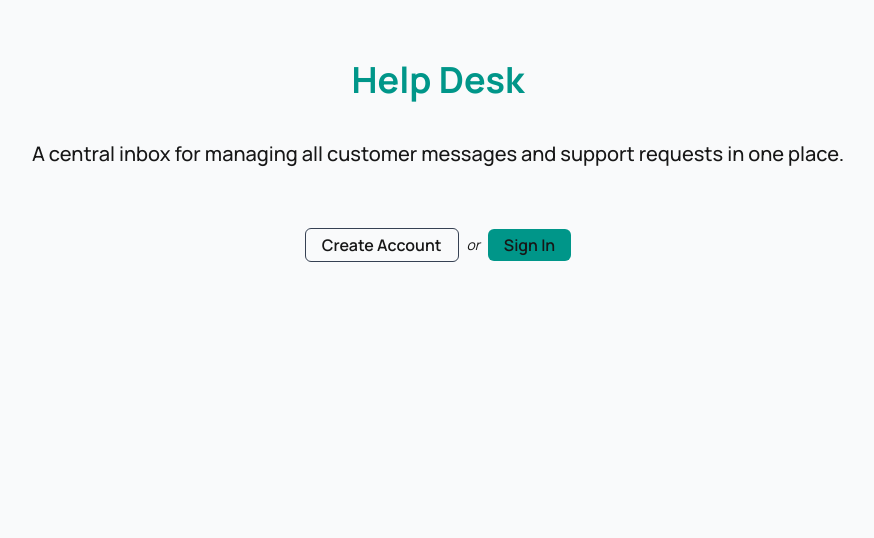
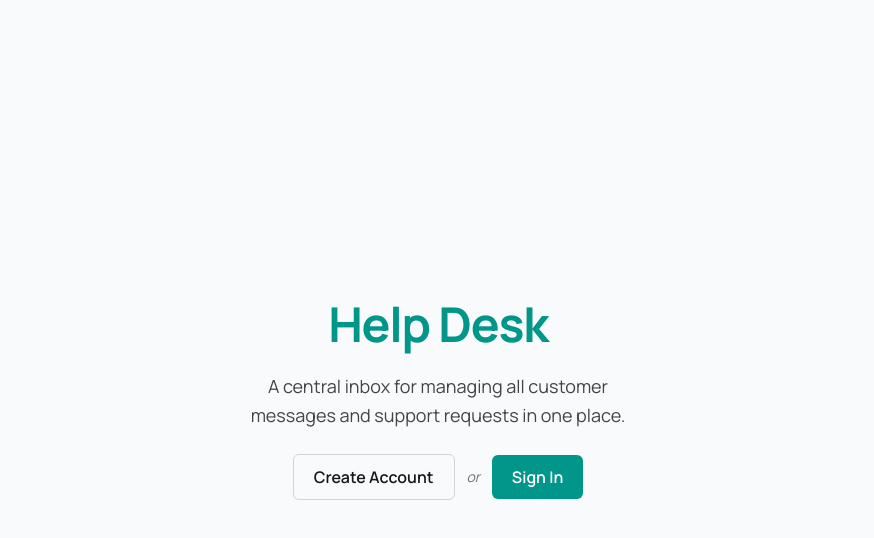
Before and after one commit to kiptalam1/helpdesk, a Next.js app: page / in a window 1280 px wide. Shown: the top 538 px of the page, without its empty margins (202-1076 px from the left). Built offline with nearby package versions, Linux system fonts and the light colour scheme.

Commit message:
fix app layout issues

```diff
--- a/app/layout.tsx
+++ b/app/layout.tsx
@@ -24,8 +24,10 @@ export default function RootLayout({
 }>) {
 	return (
 		<html lang="en" className={manrope.className}>
-			<body className="min-h-screen w-full antialiased mx-auto flex flex-col items-center bg-background text-text">
-				<main className="max-w-4xl p-4 sm:p-6 md:p-8 lg:p-10">{children}</main>
+			<body className="min-h-dvh antialiased bg-background text-text">
+				<main className="mx-auto flex min-h-dvh w-full max-w-4xl items-center justify-center px-4 sm:px-6 md:px-8 lg:px-10">
+					{children}
+				</main>
 			</body>
 		</html>
 	);
--- a/app/page.tsx
+++ b/app/page.tsx
@@ -1,21 +1,23 @@
 export default function Home() {
 	return (
-		<div className="flex flex-col gap-5 items-center py-5 ">
-			<h1 className="text-4xl font-bold text-primary">Help Desk</h1>
-			<p className="text-center text-xl font-medium wrap-anywhere whitespace-break-spaces my-5">
+		<div className="flex w-full  flex-col gap-6 py-12 items-center text-center">
+			<h1 className="text-4xl font-bold text-primary tracking-tight sm:text-5xl">
+				Help Desk
+			</h1>
+			<p className="max-w-xl  text-base leading-relaxed text-text/80 sm:text-lg text-balance">
 				A central inbox for managing all customer messages and support requests
 				in one place.
 			</p>
-			<div className="flex flex-col items-center sm:flex-row gap-2 my-5">
+			<div className="flex w-full max-w-sm flex-col items-center sm:flex-row gap-3 sm:max-w-none sm:items-center sm:justify-center">
 				<button
 					type="button"
-					className="rounded-md px-4 py-1 font-semibold border border-gray-700 will-change-auto hover:scale-105 transition-all duration-150 ease-in-out cursor-pointer">
+					className="cursor-pointer rounded-md border border-border px-5 py-2.5 font-semibold transition-[transform,box-shadow,border-color] duration-150 hover:-translate-y-px hover:shadow-sm focus-visible:outline-none focus-visible:ring-2 focus-visible:ring-primary/40 active:translate-y-0 active:shadow-none">
 					Create Account
 				</button>
-				<span className="text-sm italic">or</span>
+				<span className="text-sm italic text-text/60">or</span>
 				<button
 					type="button"
-					className="rounded-md px-4 py-1 font-semibold bg-primary will-change-auto hover:scale-105 transition-all duration-150 ease-in-out cursor-pointer">
+					className="cursor-pointer rounded-md bg-primary px-5 py-2.5 font-semibold text-white transition-[transform,box-shadow,filter] duration-150 hover:-translate-y-px hover:shadow-sm hover:brightness-105 focus-visible:outline-none focus-visible:ring-2 focus-visible:ring-primary/40 active:translate-y-0 active:shadow-none">
 					Sign In
 				</button>
 			</div>
```
Also changed, not shown: 1 other file (tests, documents, lock files or other folders).
